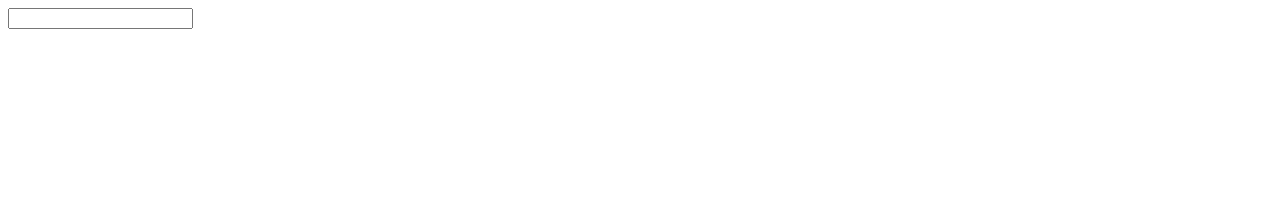
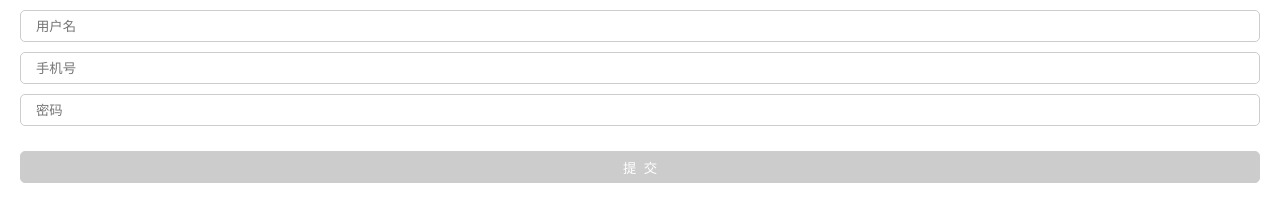
Before and after one commit to quality520/365_project, a plain HTML site: page AngularJS/formValid[20151012]/index.html in a window 1280 px wide. Drawn offline with Linux system fonts and the light colour scheme.

Commit message:
formValid finish

```diff
--- a/AngularJS/formValid[20151012]/index.html
+++ b/AngularJS/formValid[20151012]/index.html
@@ -1,5 +1,5 @@
 <!DOCTYPE html>
-<html ng-app="myApp">
+<html ng-app="mainApp">
 <head>
 	<meta charset="utf-8">
 	<meta http-equiv="X-UA-Compatible" content="IE=edge">
@@ -7,13 +7,26 @@
 	<title>表单验证</title>
 	<link rel="stylesheet" href="main.css">
 </head>
-<body>
+<body ng-controller="mainCtrl">
 	<form name="loginForm" novalidate  ng-model-options="{updateOn:'blur'}">
 		<div class="userName">
-			<input type="text" name="username" na-model="data.username" required ng-pattern="^1\d{10}">
-			<div class="error" ng-show="loginForm.username.$valid && loginForm.username.$error.required">请输入用户名</div>
-			<div class="error" ng-show="loginForm.username.$valid"></div>
+			<input type="text" name="username" ng-model="data.username" required placeholder="用户名">
+			<div class="error" ng-show="(loginForm.username.$touched || loginForm.$submitted) && loginForm.username.$error.required">请输入用户名</div>
 		</div>
+        <div class="telPhone">
+            <input type="tel" name="phone" ng-model="data.phone" required pattern="^1\d{10}" placeholder="手机号"/>
+            <div class="error" ng-show="(loginForm.phone.$touched || loginForm.$submitted) && loginForm.phone.$error.required">请输入手机号</div>
+            <div class="error" ng-show="(loginForm.phone.$touched || loginForm.$submitted) && loginForm.phone.$error.pattern">请输入正确的手机号</div>
+        </div>
+        <div class="passWord">
+            <input type="password" name="pwd" ng-model="data.pwd" required minlength="6" maxlength="20" placeholder="密码"/>
+            <div class="error" ng-show="(loginForm.pwd.$touched || loginForm.$submitted) && loginForm.pwd.$error.required">请输入密码</div>
+            <div class="error" ng-show="(loginForm.pwd.$touched || loginForm.$submitted) && loginForm.pwd.$error.minlength">密码长度不能小于6</div>
+            <div class="error" ng-show="(loginForm.pwd.$touched || loginForm.$submitted) && loginForm.pwd.$error.maxlength">密码长度不能大于20</div>
+        </div>
+        <div class="submit">
+            <button>提&nbsp;&nbsp;交</button>
+        </div>
 	</form>
 
 
--- a/AngularJS/formValid[20151012]/main.css
+++ b/AngularJS/formValid[20151012]/main.css
@@ -0,0 +1,46 @@
+html,body{
+    margin:0;
+    padding:0;
+}
+html{
+    font-size:62.5%;
+}
+body{
+    font-size:16px;
+    font-family:"Microsoft YaHei";
+    color:#000;
+}
+form{
+    width:100%;
+    padding:0 20px;
+    box-sizing:border-box;
+}
+form input{
+    width:100%;
+    height:32px;
+    box-sizing:border-box;
+    border-radius:5px;
+    border:1px solid #ccc;
+    padding-left:15px;
+}
+form div{
+    margin-top:10px;
+}
+form .error{
+    padding:0;
+    margin:0;
+    color:#f00;
+    font-size:1.4rem;
+    text-indent:15px;
+}
+form .submit{
+    margin-top:25px;
+}
+.submit button{
+    width:100%;
+    height:32px;
+    border:1px solid #cccccc;
+    border-radius:5px;
+    background:#cccccc;
+    color:#fff;
+}
--- a/AngularJS/formValid[20151012]/main.js
+++ b/AngularJS/formValid[20151012]/main.js
@@ -1 +1,4 @@
-angular.module("myApp",[])
+angular.module("mainApp",[])
+.controller("mainCtrl",function($scope){
+
+    })
```
